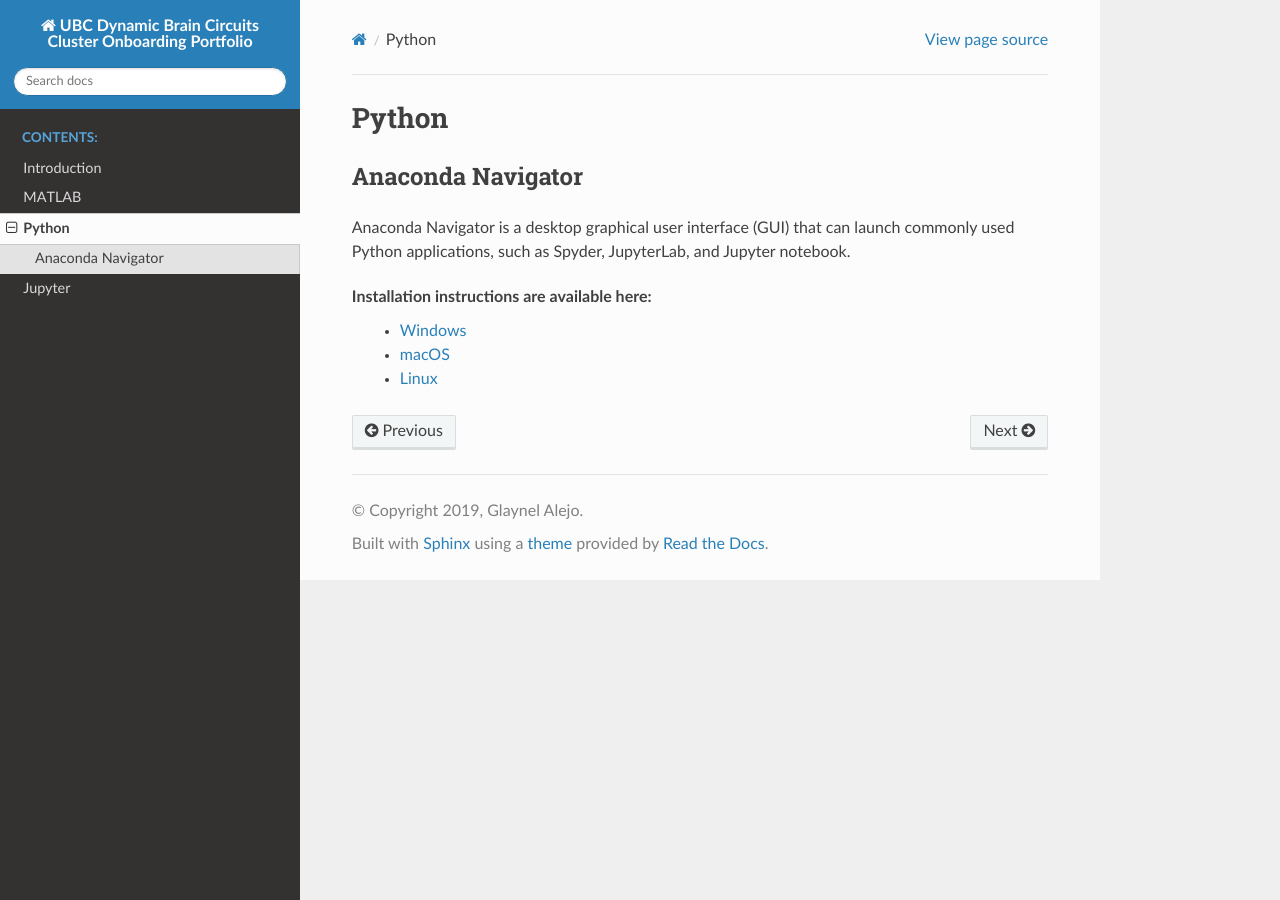
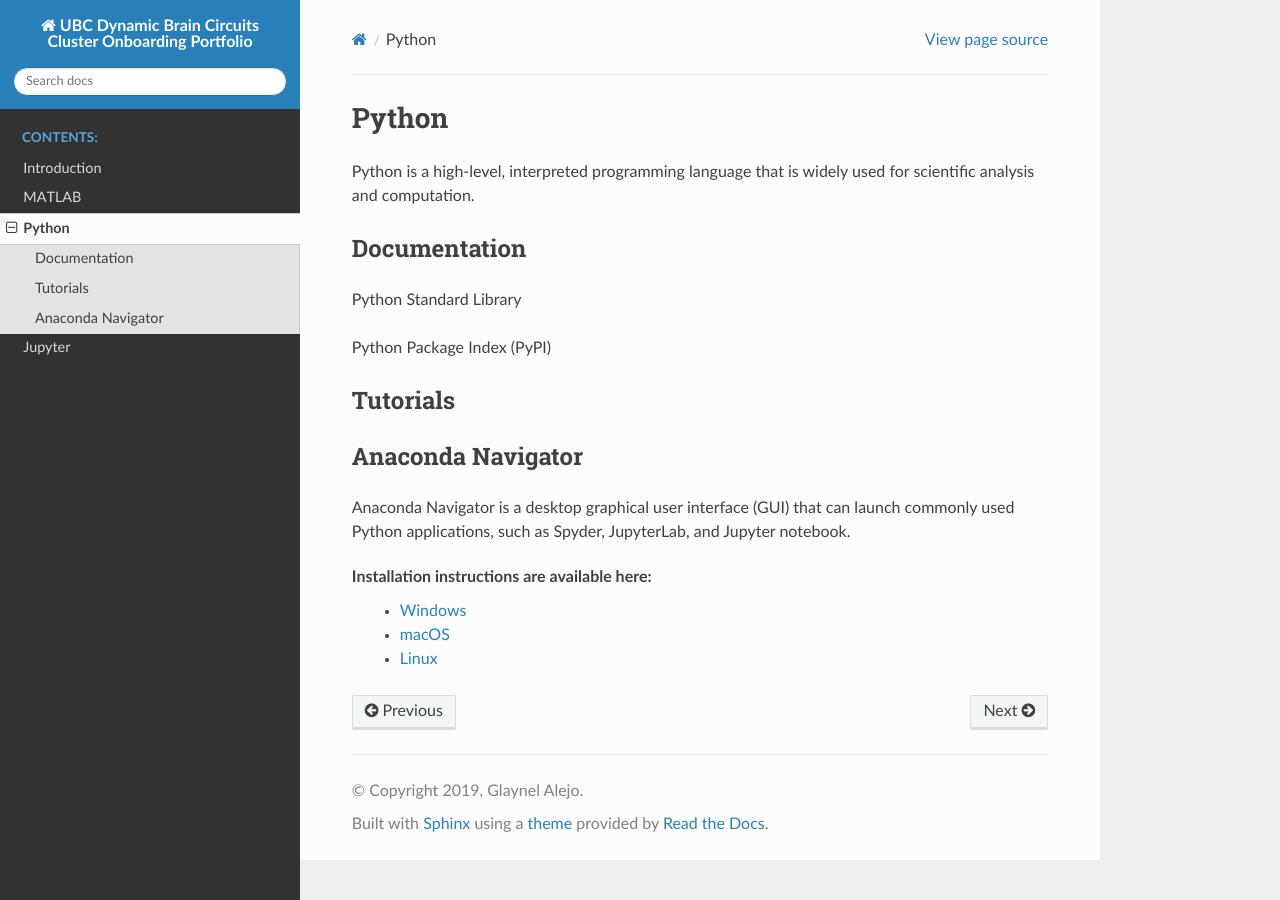
Before and after one commit to ubcbraincircuits/onboarding, a Sphinx documentation site: the page built from source/python.rst, in a window 1280 px wide. Built offline with Sphinx 7.4.7 and the Read the Docs theme 2.0.0, drawn with Linux system fonts in a browser that asks for light colours.

Commit message:
Add Documentation and Tutorials section

```diff
--- a/source/python.rst
+++ b/source/python.rst
@@ -1,6 +1,21 @@
 ######
 Python
 ######
+
+Python is a high-level, interpreted programming language that is widely used for
+scientific analysis and computation.
+
+*************
+Documentation
+*************
+
+Python Standard Library
+
+Python Package Index (PyPI)
+
+*********
+Tutorials
+*********
 
 ******************
 Anaconda Navigator
```
